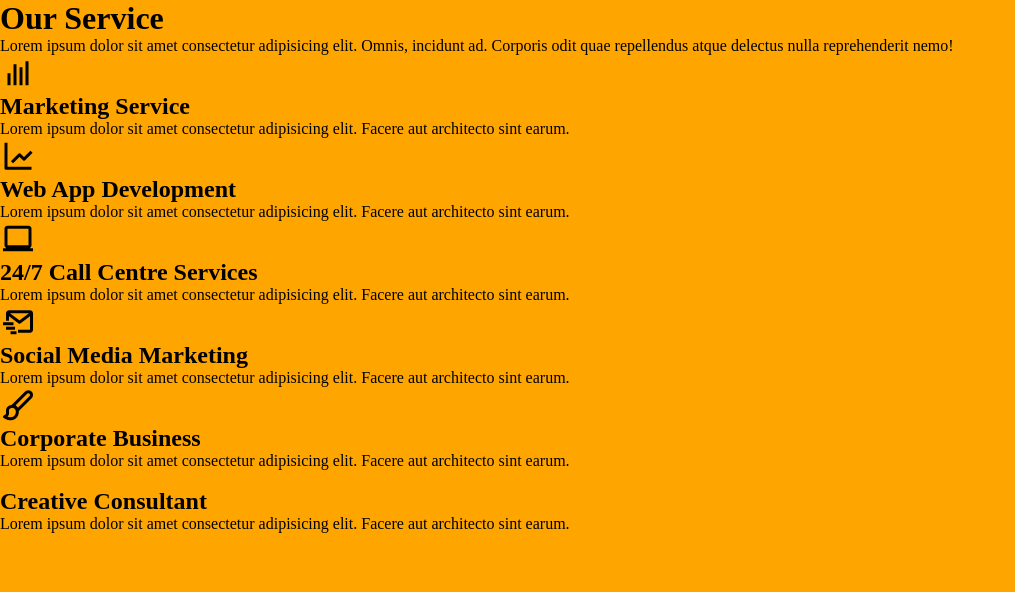
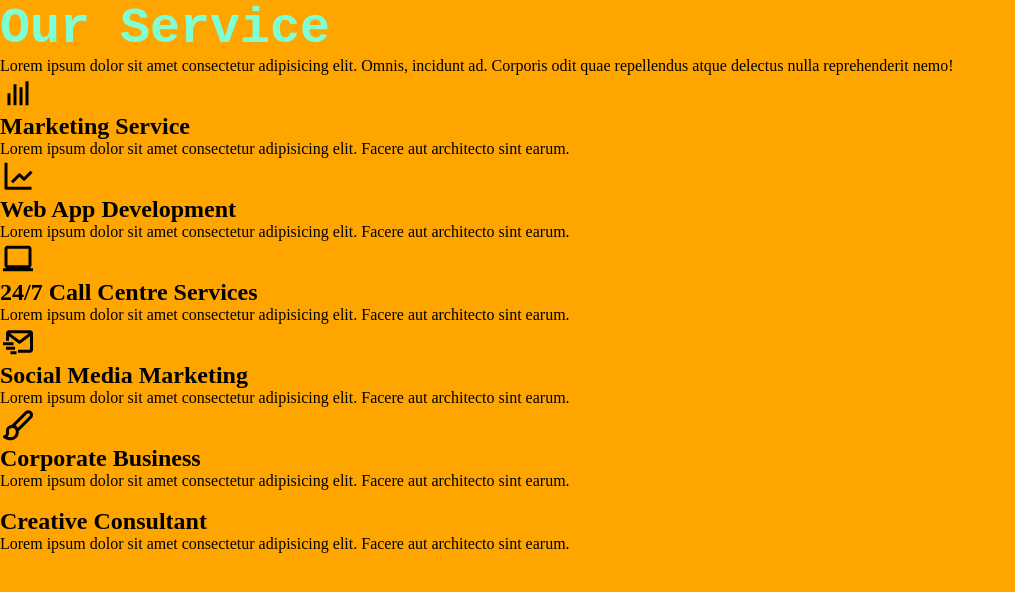
Before and after one commit to Yustola/cloner, a plain HTML site: page index.html in a window 1280 px wide. Shown: the whole page, without its empty margins (0-1015 px from the left). Drawn offline with nearby package versions, Linux system fonts and the light colour scheme.

Commit message:
added styling to h1

```diff
--- a/index.css
+++ b/index.css
@@ -7,3 +7,9 @@ body {
   background: orange;
   height: 120px;
 }
+h1 {
+  font-family: "Courier New", Courier, monospace;
+  font-weight: 700;
+  font-size: 50px;
+  color: aquamarine;
+}
```
